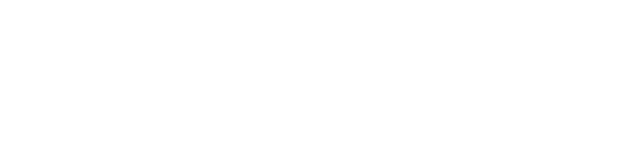
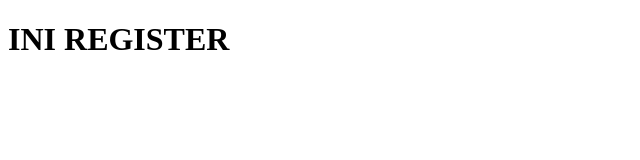
Before and after one commit to alpha-fox/client, a plain HTML site: page index.html in a window 1280 px wide. Shown: the whole page, without its empty margins (0-640 px from the left). Drawn offline with Linux system fonts and the light colour scheme.

```diff
--- a/index.html
+++ b/index.html
@@ -7,6 +7,6 @@
   <title>ALPHA FOX</title>
 </head>
 <body>
-
+  <h1>INI REGISTER</h1>
 </body>
 </html>
```
